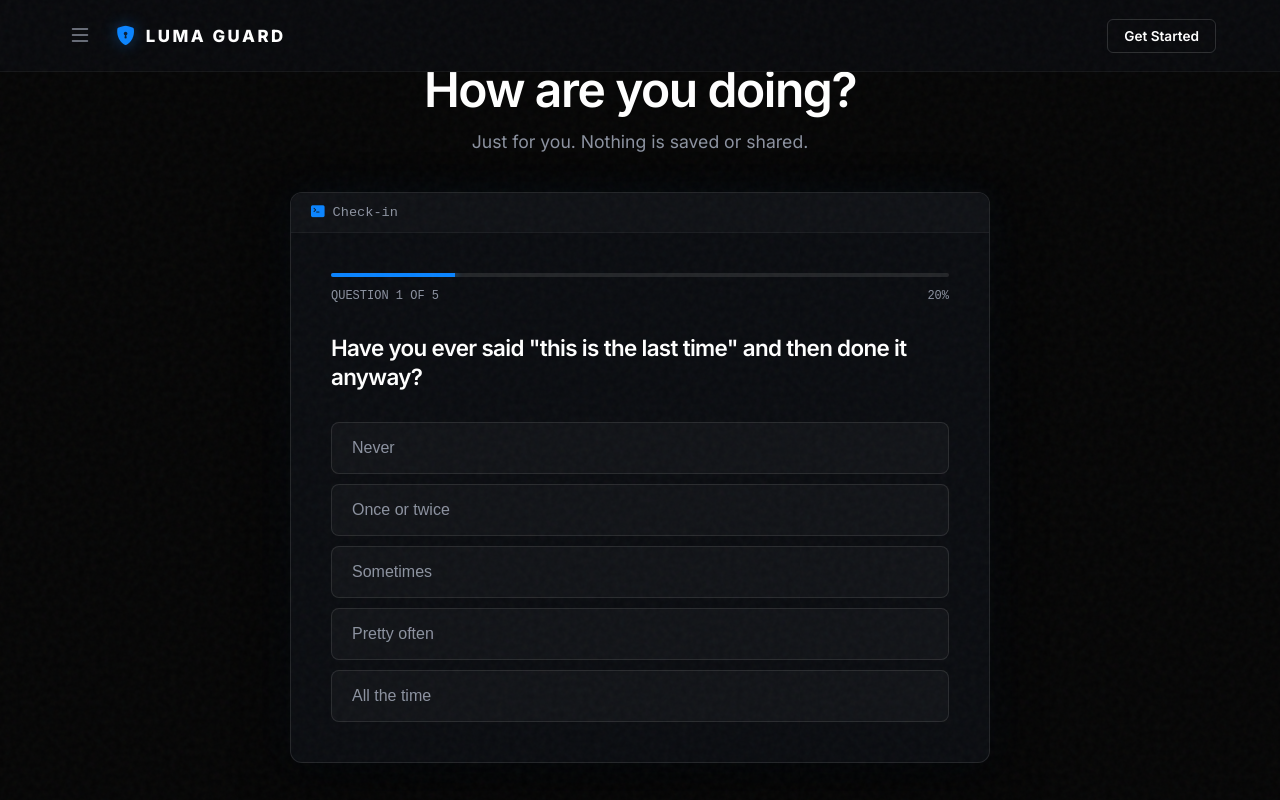
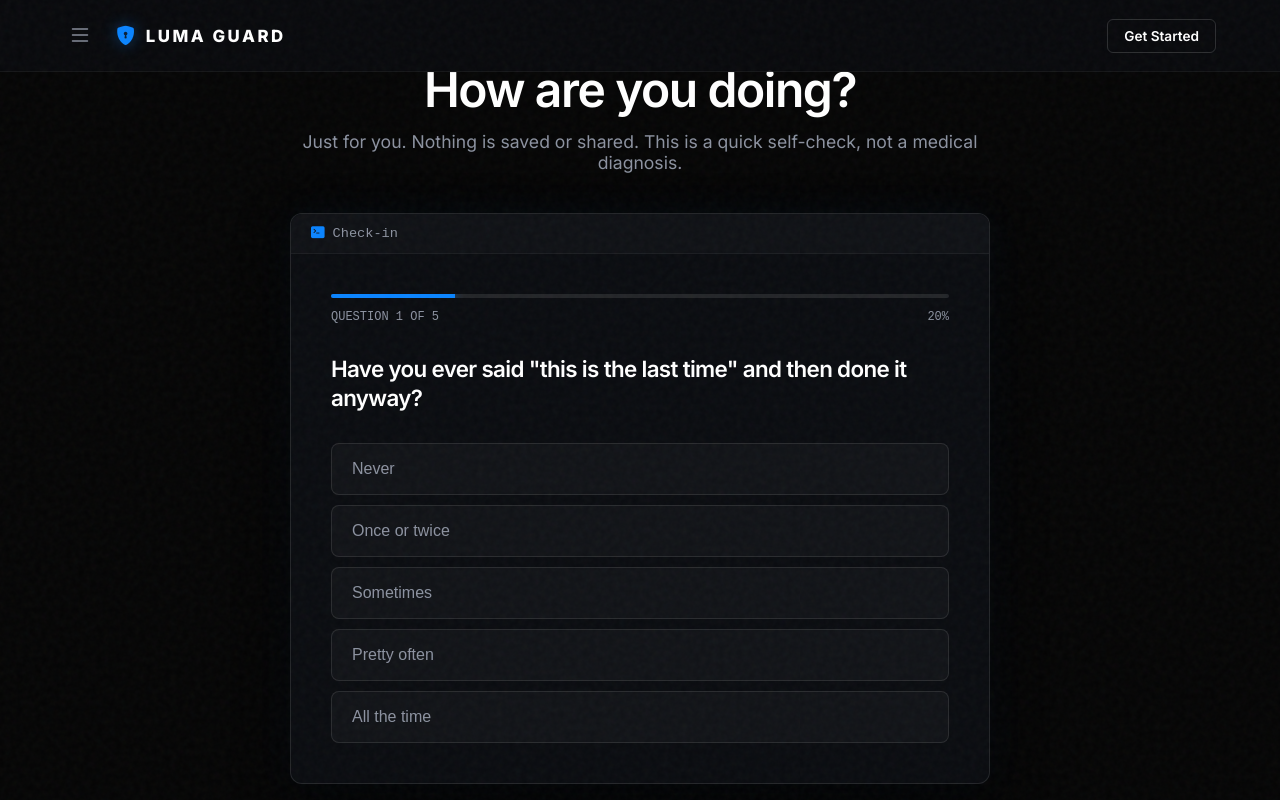
Before and after one commit to miracleiwelu13-ux/luma-guard, a React (Vite) app: page /assessment in a window 1280 px wide. Shown: the top 800 px of the page. Built offline with nearby package versions, Linux system fonts and the light colour scheme.

Commit message:
Update assessment description for clarity
Added clarification that the assessment is a self-check and not a medical diagnosis.

```diff
--- a/src/pages/AssessmentPage/AssessmentPage.jsx
+++ b/src/pages/AssessmentPage/AssessmentPage.jsx
@@ -86,7 +86,7 @@ function Assessment() {
 
         <div className="assessment-header">
           <h2>How are you doing?</h2>
-          <p>Just for you. Nothing is saved or shared.</p>
+          <p>Just for you. Nothing is saved or shared. This is a quick self-check, not a medical diagnosis.</p>
         </div>
 
         <div className="terminal-window">
```
